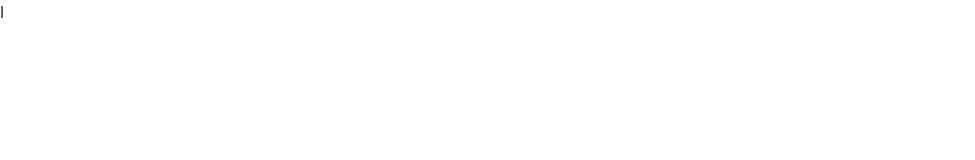
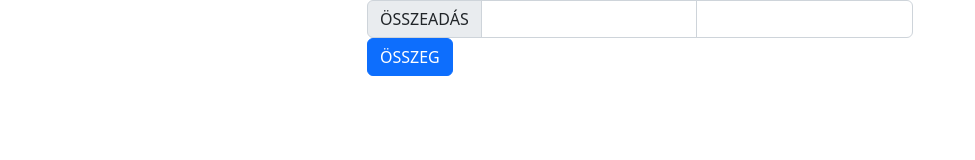
Before and after one commit to apgyorfi/apgyorfi.github.io, a plain HTML site: page math/index.html in a window 1280 px wide. Shown: the whole page, without its empty margins (0-975 px from the left). Drawn offline with nearby package versions, Linux system fonts and the light colour scheme.

Commit message:
összeadás

```diff
--- a/math/index.html
+++ b/math/index.html
@@ -1,16 +1,46 @@
 <!DOCTYPE html>
 <html lang="en">
+
 <head>
     <meta charset="UTF-8">
     <meta http-equiv="X-UA-Compatible" content="IE=edge">
     <meta name="viewport" content="width=device-width, initial-scale=1.0">
     <title>Document</title>
     <link rel="stylesheet" href="math.css">
+
 </head>
+
 <body>
+    <div class="container">
+        <div class="row">
+            <div class="col-3"></div>
+            <div class="col-6">
 
-    <link href="https://cdn.jsdelivr.net/npm/bootstrap@5.2.0-beta1/dist/css/bootstrap.min.css" rel="stylesheet" integrity="sha384-0evHe/X+R7YkIZDRvuzKMRqM+OrBnVFBL6DOitfPri4tjfHxaWutUpFmBp4vmVor" crossorigin="anonymous">
-    <script src="https://cdn.jsdelivr.net/npm/bootstrap@5.2.0-beta1/dist/js/bootstrap.bundle.min.js" integrity="sha384-pprn3073KE6tl6bjs2QrFaJGz5/SUsLqktiwsUTF55Jfv3qYSDhgCecCxMW52nD2" crossorigin="anonymous"></script>
+                <form>
+
+                    <div class="input-group">
+                        <span class="input-group-text">ÖSSZEADÁS</span>
+                        <input id="a" type="text" aria-label="a" class="form-control">
+                        <input id="b" type="text" aria-label="b" class="form-control">
+                    </div>
+
+                    <button type="button" onclick="osszeadas()" class="btn btn-primary">ÖSSZEG</button>
+
+                </form>
+
+                <span class="eredmeny" id="eredmeny" style="color: red; font-size: 40px;"></span>
+
+            </div>
+            <div class="col-3"></div>
+        </div>
+    </div>
+
+    <link href="https://cdn.jsdelivr.net/npm/bootstrap@5.2.0-beta1/dist/css/bootstrap.min.css" rel="stylesheet"
+        integrity="sha384-0evHe/X+R7YkIZDRvuzKMRqM+OrBnVFBL6DOitfPri4tjfHxaWutUpFmBp4vmVor" crossorigin="anonymous">
+    <script src="https://cdn.jsdelivr.net/npm/bootstrap@5.2.0-beta1/dist/js/bootstrap.bundle.min.js"
+        integrity="sha384-pprn3073KE6tl6bjs2QrFaJGz5/SUsLqktiwsUTF55Jfv3qYSDhgCecCxMW52nD2"
+        crossorigin="anonymous"></script>
     <script src="math.js"></script>
 </body>
-</html>l
+
+</html>
--- a/math/math.js
+++ b/math/math.js
@@ -0,0 +1,7 @@
+
+function osszeadas() {
+    let a = Number(document.querySelector('input#a').value);
+    let b = Number(document.querySelector('input#b').value);
+    let osszegbox = document.querySelector('span.eredmeny');
+    osszegbox.innerHTML = a+b;
+}
```
